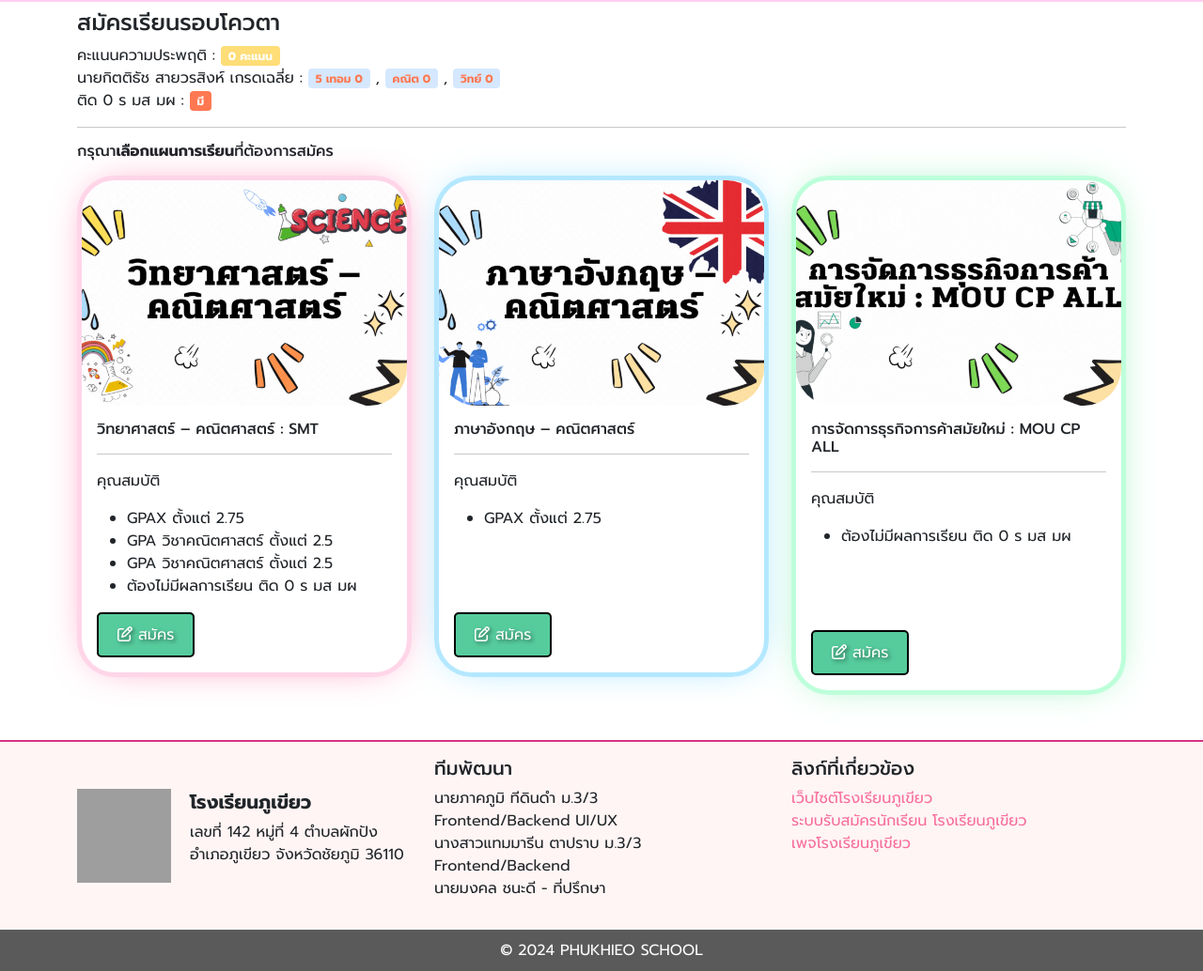
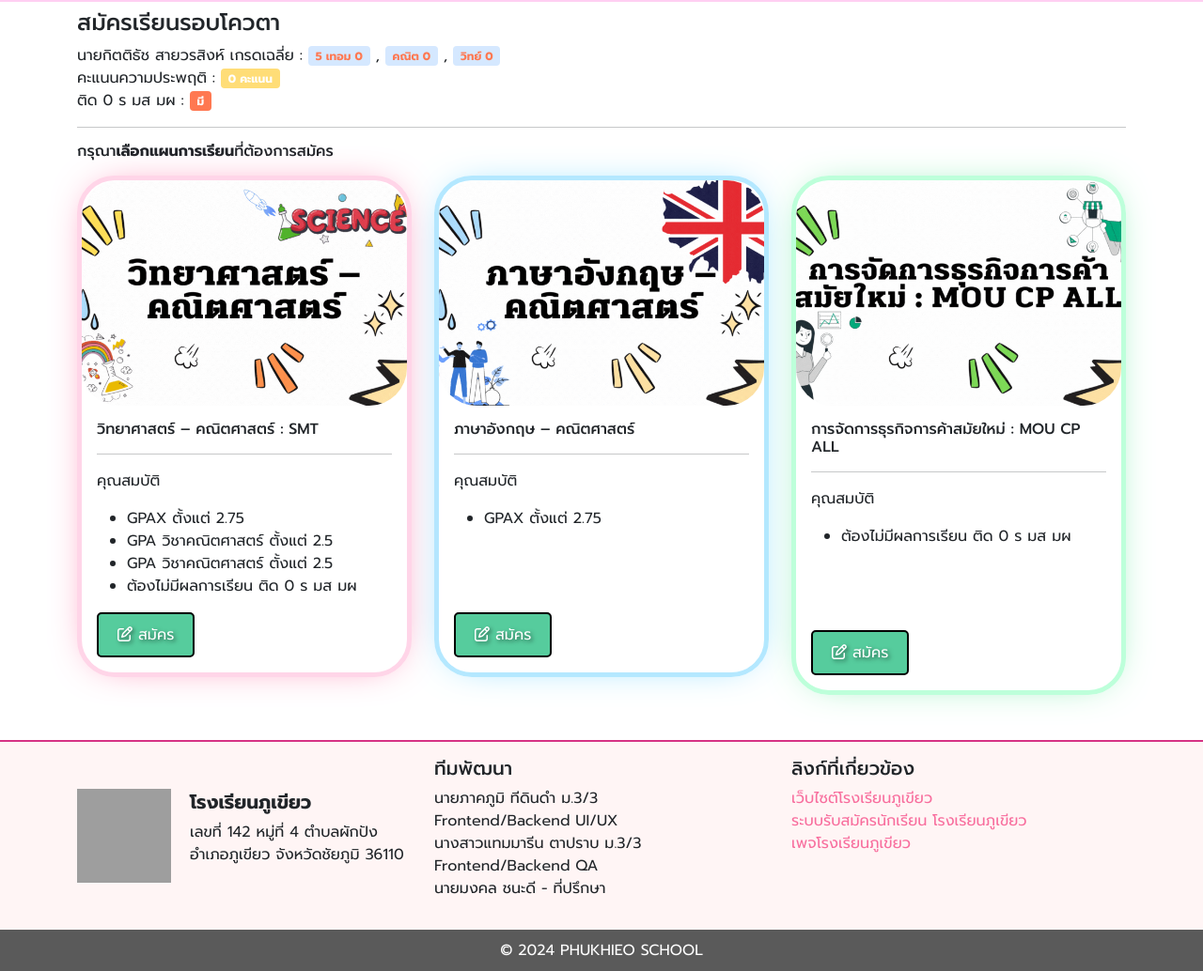
Before and after one commit to MasterMong/Registerpk, a PHP site: page /choose.php in a window 1280 px wide. Shown: the part 54-1088 px from the top of the page at 94% size. Run offline with PHP 8.4, Linux system fonts and the light colour scheme; a user stored in the database is signed in; some libraries are stand-ins or nearby versions; grey boxes are pictures that could not be loaded.

Commit message:
Add files via upload

```diff
--- a/choose.php
+++ b/choose.php
@@ -39,14 +39,14 @@
                     <?php
                     if ($_SESSION['zero'] == 1) {
                         ?>
+                        <div><span><?php echo $_SESSION['name'];?></span><span> เกรดเฉลี่ย : </span><span class="text-danger badge bg-secondary">5 เทอม <?php echo $_SESSION['grade'];?></span> , <span class="text-danger badge bg-secondary">คณิต <?php echo $_SESSION['math'];?></span> , <span class="text-danger badge bg-secondary badge bg-secondary">วิทย์ <?php echo $_SESSION['sci'];?></span></div>
                         <div><span>คะแนนความประพฤติ : </span><span class="badge bg-warning"><?php echo $_SESSION['point'];?> คะแนน</span></div>
-                        <div><span><?php echo $_SESSION['name'];?></span><span> เกรดเฉลี่ย : </span><span class="text-danger badge bg-secondary">5 เทอม <?php echo $_SESSION['grade'];?></span> , <span class="text-danger badge bg-secondary">คณิต <?php echo $_SESSION['math'];?></span> , <span class="text-danger badge bg-secondary badge bg-secondary">วิทย์ <?php echo $_SESSION['sci'];?></span></div>
                         <span>ติด 0 ร มส มผ : </span> <span class="badge bg-danger">มี</span><span class="text-end">
                         <?php
                     } else {
                         ?>
+                        <div><span><?php echo $_SESSION['name'];?></span><span> เกรดเฉลี่ย : </span><span class="text-danger badge bg-secondary">5 เทอม <?php echo $_SESSION['grade'];?></span> , <span class="text-danger badge bg-secondary">คณิต <?php echo $_SESSION['math'];?></span> , <span class="text-danger badge bg-secondary badge bg-secondary">วิทย์ <?php echo $_SESSION['sci'];?></span></div>
                         <div><span>คะแนนความประพฤติ : </span><span class="badge bg-warning"><?php echo $_SESSION['point'];?> คะแนน</span></div>
-                        <div><span><?php echo $_SESSION['name'];?></span><span> เกรดเฉลี่ย : </span><span class="text-danger badge bg-secondary">5 เทอม <?php echo $_SESSION['grade'];?></span> , <span class="text-danger badge bg-secondary">คณิต <?php echo $_SESSION['math'];?></span> , <span class="text-danger badge bg-secondary badge bg-secondary">วิทย์ <?php echo $_SESSION['sci'];?></span></div>
                         <span>ติด 0 ร มส มผ : </span> <span class="badge bg-success">ไม่มี</span><span class="text-end">
 
                         <?php
--- a/helper/source/footer.php
+++ b/helper/source/footer.php
@@ -12,7 +12,7 @@
                     <h5 class="fw-semibold">ทีมพัฒนา</h5>
                     <ul class="development-team">
                         <li>นายภาคภูมิ ทีดินดำ ม.3/3 <br> Frontend/Backend UI/UX</li>
-                        <li>นางสาวแทมมารีน ตาปราบ ม.3/3 <br> Frontend/Backend</li>
+                        <li>นางสาวแทมมารีน ตาปราบ ม.3/3 <br> Frontend/Backend QA</li>
                         <li>นายมงคล ชนะดี - ที่ปรึกษา</li>
                     </ul>
                 </div>
```
